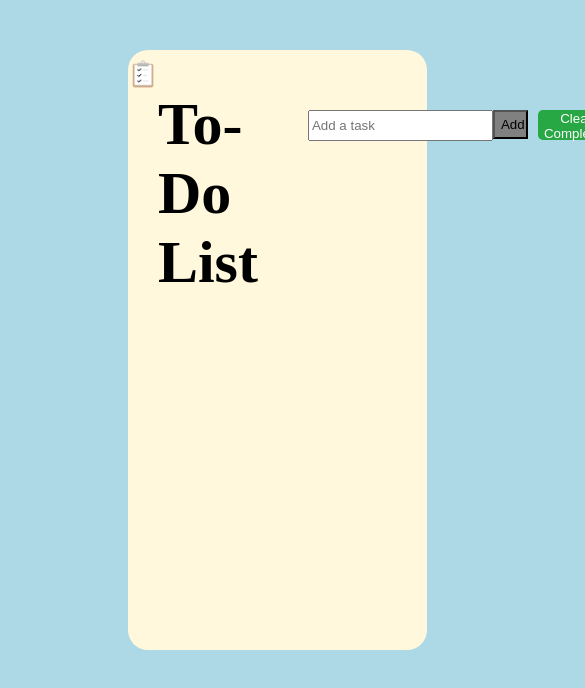
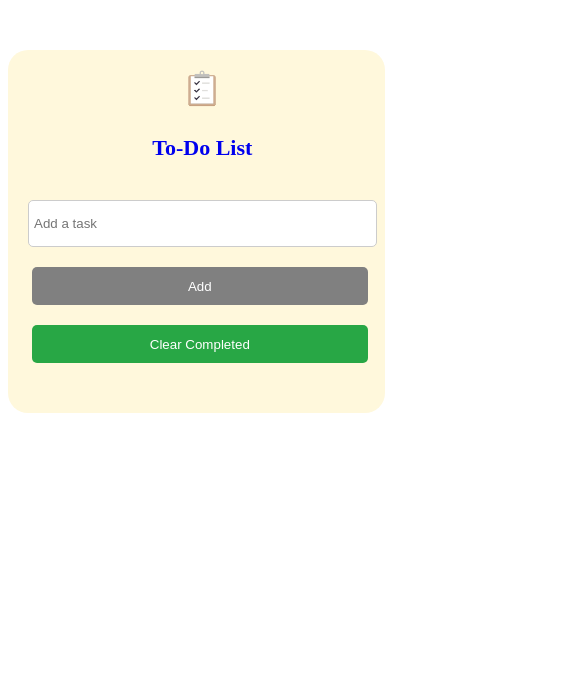
Before and after one commit to tarunav2005/TodoWebApp, a plain HTML site: page index.html in a window 390 px wide. Shown: the top 688 px of the page, 585 px wide, since content can reach past the window. Drawn offline with Linux system fonts and the light colour scheme.

Commit message:
Update style.css

```diff
--- a/style.css
+++ b/style.css
@@ -1,51 +1,79 @@
-body {
-  background-color: lightblue;
-}
 .body {
-  height: 600px;
-  width: 80%;
-  /* border: 20px solid black; */
-  margin: 50px 0px 0px 120px;
+  max-width: 800px;
+  width: 90%;
+  margin: 50px auto;
   background-color: cornsilk;
-  transition: 4s;
   border-radius: 20px;
-}
-.body:hover {
-  box-shadow: 0px 0px 40px black;
+  transition: 0.4s;
+  padding: 20px;
 }
 
-.navbarbrand {
-  font-size: larger;
-  text-decoration: none;
-  font-size: 30px;
-}
-.webicon {
-    margin-top: 10px;
-  height: 20%;
-  width: 10%;
-}
-a {
-  display: flex;
-  color: black;
-}
-.task {
-  height: 25px;
-  width: 200px;
-  margin: 60px 0px 0px 50px;
-}
-.addtask {
-  height: 29px;
-  width: 35px;
-  margin: 60px 0px 0px 0px;
-  background-color: grey;
-  color: black;
+.body:hover {
+  box-shadow: 0px 0px 40px #cd4dcd;
 }
 
 
-/* Style the task list */
+.navbarbrand {
+  font-size: 30px;
+  text-decoration: none;
+  display: flex;
+  align-items: center;
+  gap: 10px;
+  flex-wrap: wrap;
+  justify-content: center;
+}
+
+.webicon {
+  height: 40px;
+  width: 40px;
+}
+
+h1 {
+  font-size: 28px;
+}
+
+
+.task {
+  height: 35px;
+  width: 200px;
+  padding: 5px;
+  margin-top: 15px;
+  border-radius: 5px;
+  border: 1px solid #ccc;
+}
+
+.addtask,
+.clearCompleted {
+  height: 38px;
+  padding: 0 15px;
+  margin: 15px 5px 0 0;
+  border: none;
+  border-radius: 5px;
+  cursor: pointer;
+}
+
+.addtask {
+  background-color: grey;
+  color: white;
+}
+
+.clearCompleted {
+  background-color: #28a745;
+  color: white;
+}
+
+.addtask:hover {
+  background-color: #5c5c5c;
+}
+
+.clearCompleted:hover {
+  background-color: #218838;
+}
+
+
 ul {
-  margin: 30px 50px;
-  padding-left: 40px; /* keeps default bullet spacing */
+  margin: 30px 0;
+  padding-left: 20px;
 }
 
 li {
@@ -57,24 +85,23 @@ li {
   padding: 8px 12px;
   border-radius: 8px;
   box-shadow: 0px 0px 5px rgba(0,0,0,0.1);
-  list-style: disc; /* keep bullet points */
+  list-style: disc;
+  flex-wrap: wrap;
 }
 
-/* Checkbox styling */
 li input[type="checkbox"] {
   transform: scale(1.2);
   margin-right: 10px;
   cursor: pointer;
 }
 
-/* Task text */
 li span {
   flex: 1;
   font-size: 18px;
   margin-left: 5px;
+  word-wrap: break-word;
 }
 
-/* Buttons */
 li button {
   margin-left: 10px;
   border: none;
@@ -89,27 +116,50 @@ li button:hover {
 }
 
 li button:nth-child(3) {
-  background-color: #ffcc00; /* Edit button */
+  background-color: #ffcc00;
 }
 
 li button:nth-child(4) {
-  background-color: #ff4d4d; /* Delete button */
+  background-color: #ff4d4d;
   color: white;
 }
 
 
-.clearCompleted {
-  margin: 60px 0px 0px 10px;
-  height: 30px;
-  width: 120px;
-  background-color: #28a745;
-  color: white;
-  border: none;
-  border-radius: 5px;
-  cursor: pointer;
-  transition: 0.2s;
+@media (max-width: 768px) {
+  .navbarbrand {
+    flex-direction: column;
+    text-align: center;
+  }
+
+  .task {
+    width: 80%;
+  }
+
+  .addtask, .clearCompleted {
+    width: 80%;
+    margin-top: 10px;
+  }
+
+  li {
+    flex-direction: column;
+    align-items: flex-start;
+  }
+
+  li button {
+    margin-top: 5px;
+  }
 }
 
-.clearCompleted:hover {
-  background-color: #218838;
+@media (max-width: 480px) {
+  h1 {
+    font-size: 22px;
+  }
+
+  .task {
+    width: 100%;
+  }
+
+  .addtask, .clearCompleted {
+    width: 100%;
+  }
 }
```
